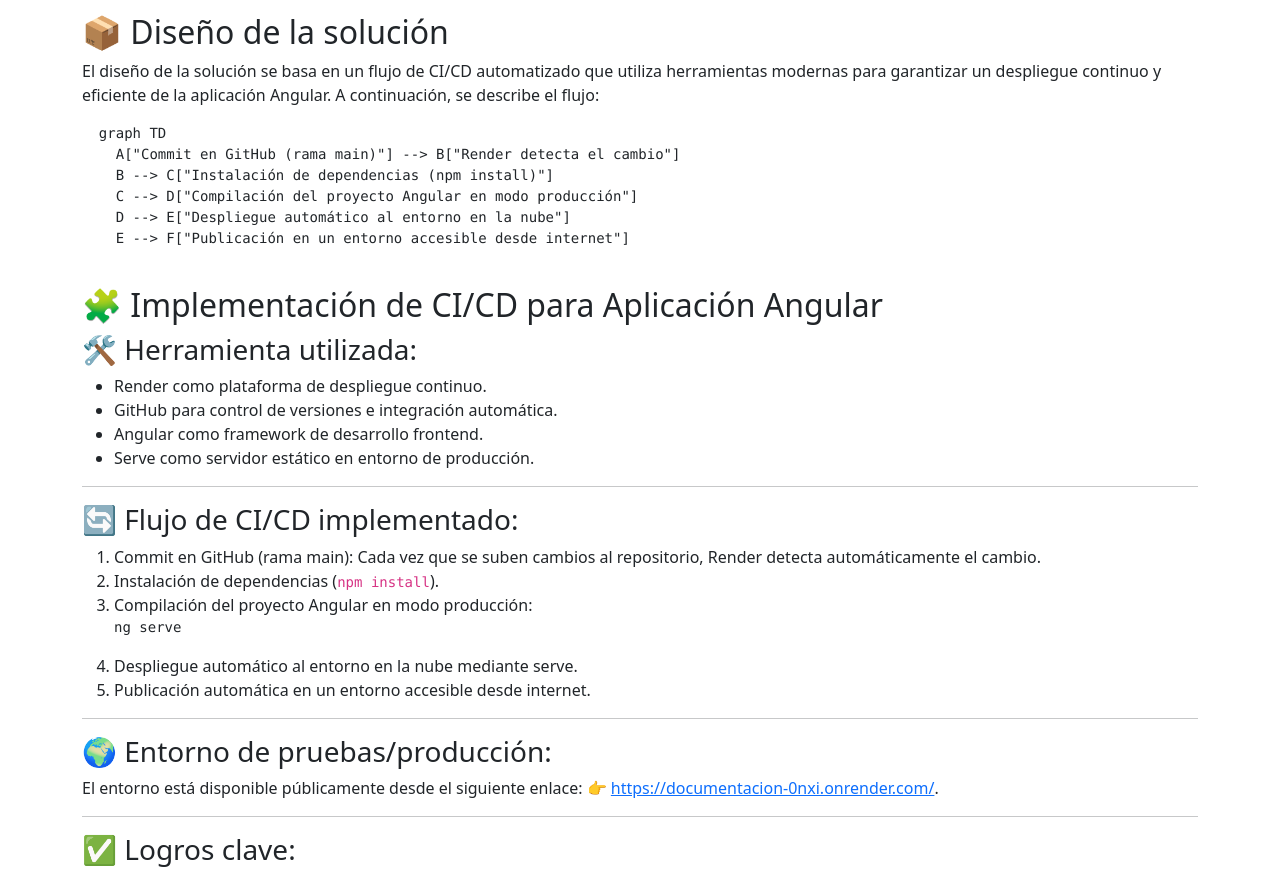
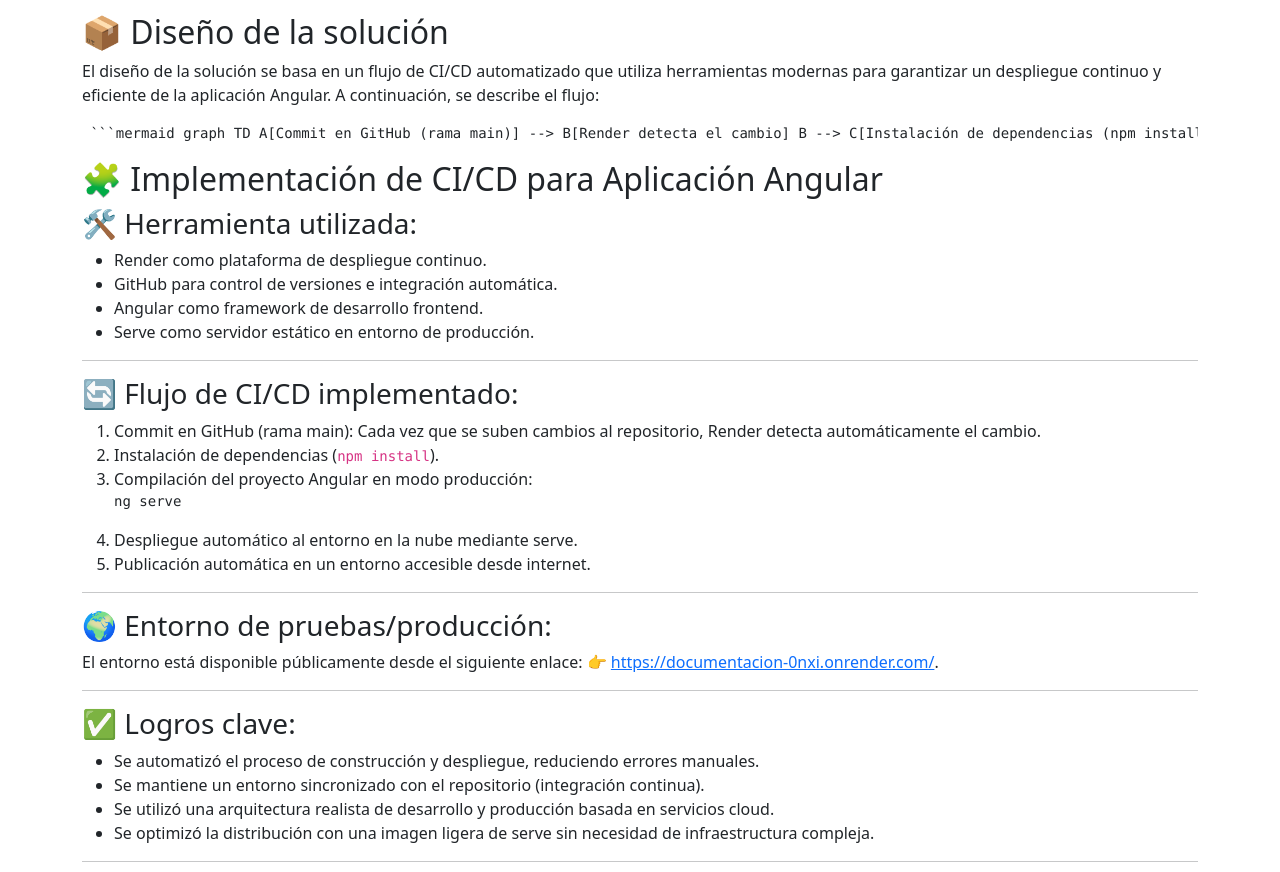
Before and after one commit to dieguzzz/Documentacion, a website built with webpack: page index.html in a window 1280 px wide. Shown: the part 853-1725 px from the top of the page. Built offline with nearby package versions, Linux system fonts and the light colour scheme; files whose address does not match are found by name.

Commit message:
Update index.html

````diff
--- a/index.html
+++ b/index.html
@@ -39,14 +39,7 @@
 <h2>📦 Diseño de la solución</h2>
 <p>El diseño de la solución se basa en un flujo de CI/CD automatizado que utiliza herramientas modernas para garantizar un despliegue continuo y eficiente de la aplicación Angular. A continuación, se describe el flujo:</p>
 
-<pre class="mermaid">
-  graph TD
-    A["Commit en GitHub (rama main)"] --> B["Render detecta el cambio"]
-    B --> C["Instalación de dependencias (npm install)"]
-    C --> D["Compilación del proyecto Angular en modo producción"]
-    D --> E["Despliegue automático al entorno en la nube"]
-    E --> F["Publicación en un entorno accesible desde internet"]
-  </pre>
+<pre> ```mermaid graph TD A[Commit en GitHub (rama main)] --> B[Render detecta el cambio] B --> C[Instalación de dependencias (npm install)] C --> D[Compilación del proyecto Angular en modo producción] D --> E[Despliegue automático al entorno en la nube] E --> F[Publicación en un entorno accesible desde internet] ``` </pre>
 
 
     <div>
````
